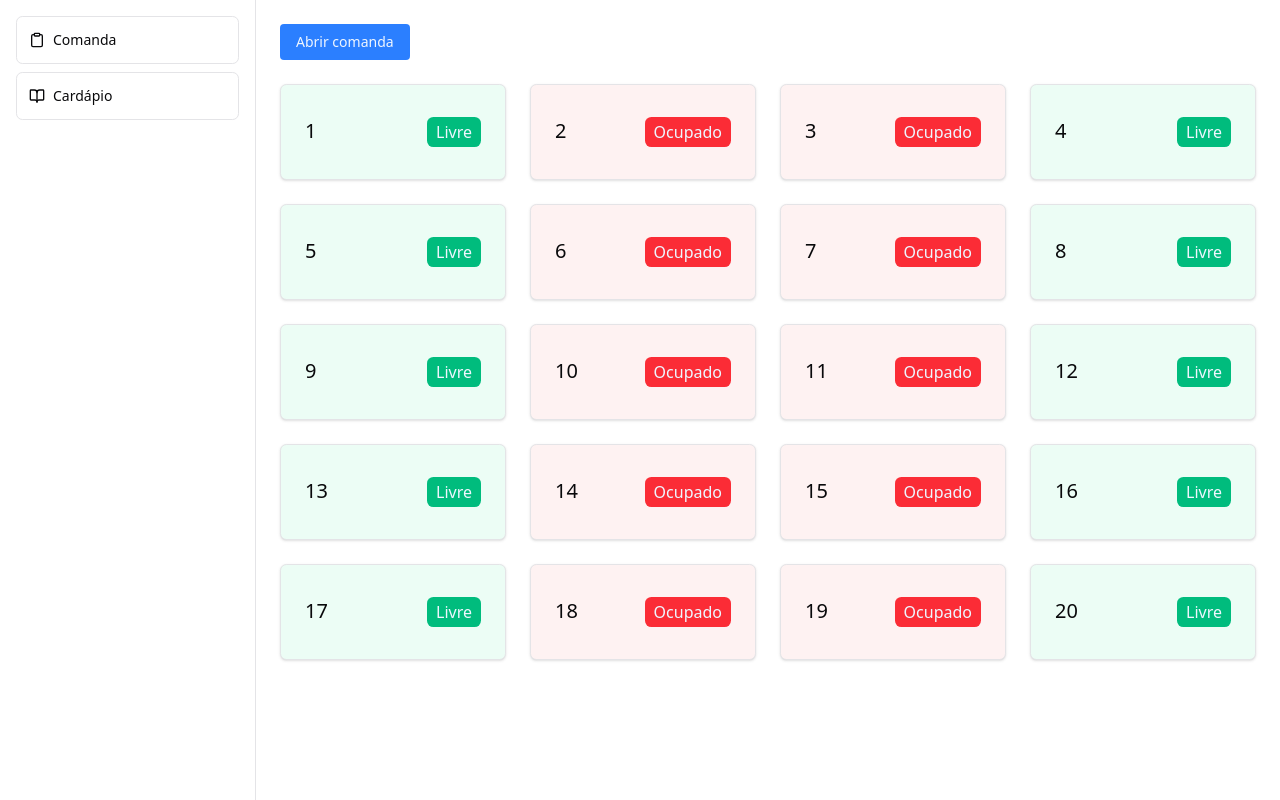
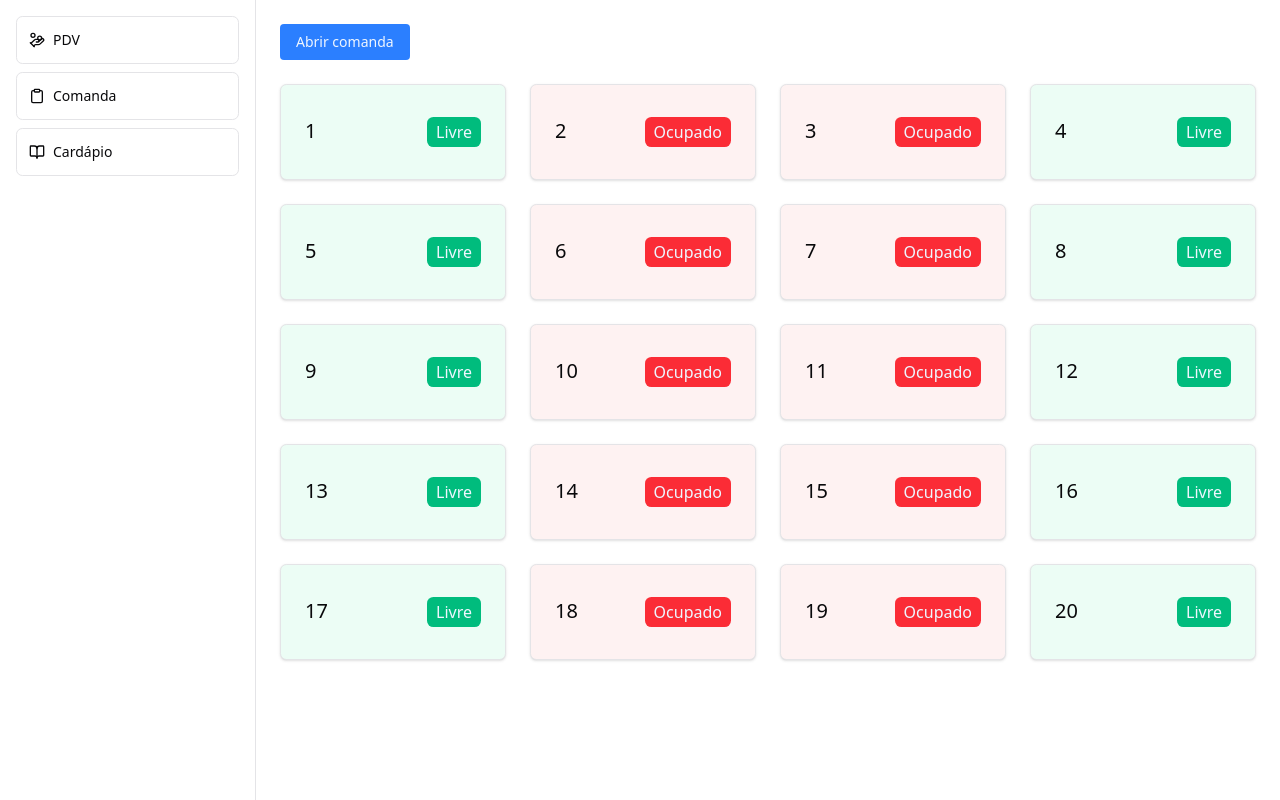
Before and after one commit to mfjack/manana-system, a Next.js app: page / in a window 1280 px wide. Built offline with nearby package versions, Linux system fonts and the light colour scheme.

Commit message:
feat: add initial PDV menu item to sidebar

```diff
--- a/src/components/sidebar.tsx
+++ b/src/components/sidebar.tsx
@@ -1,8 +1,13 @@
-import { BookOpen, Clipboard } from "lucide-react";
+import { BookOpen, Clipboard, HandCoins } from "lucide-react";
 import Link from "next/link";
 import { Button } from "./ui/button";
 
 const menuItems = [
+  {
+    label: "PDV",
+    href: "/pdv",
+    icon: <HandCoins />,
+  },
   {
     label: "Comanda",
     href: "/",
```
